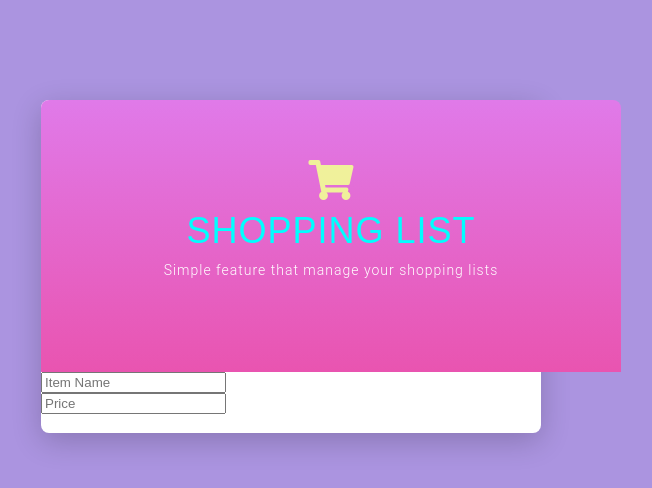
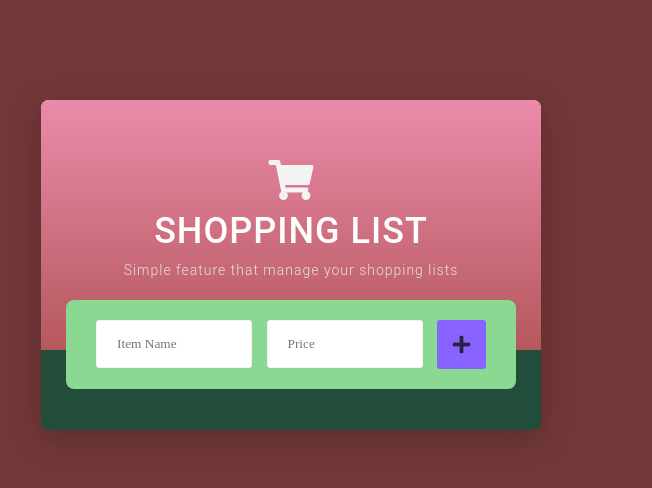
Before and after one commit to Tashanduku/Code-challenge-2, a plain HTML site: page index.html in a window 1280 px wide. Shown: the whole page, without its empty margins (349-1001 px from the left). Drawn offline with Linux system fonts and the light colour scheme.

Commit message:
stuled the content box and button

```diff
--- a/style.css
+++ b/style.css
@@ -1,64 +1,143 @@
+* {
+  font-family: serif;
+  transition: all 0.4s;
+  box-sizing: border-box;
+  position: relative;
+}
 
-html,
+
 body {
   width: 100%;
   height: 100%;
   margin: 0;
-  background-color: #ab94e0;
+  background-color: #723838;
 }
 
 #shopping-list {
   display: block;
-    background-color: #ffffff;
-    color: #fff;
+  background-color: #234d3b;
+  color: #ffffff;
   width: 500px;
   border-radius: 8px;
-    box-shadow: 0 8px 30px rgba(0, 0, 0, 0.2);
+  box-shadow: 0px 8px 30px 0px rgba(0, 0, 0, 0.2);
   margin: 100px auto;
   padding-bottom: 1px;
 }
 
-  #shopping-list .top-box {
+  .top-box {
     padding: 60px 40px 80px 40px;
-    background-color: #e8e8ea;
+    background-color: #ffffff;
     border-radius: 8px 8px 0 0;
     position: relative;
     width: 500px;
+    height: 250px;
     overflow: hidden;
     text-align: center;
-    background: linear-gradient(to bottom, #e07ae9, #e954b0);
+  }
+
+  .top-box:after {
+      position: absolute;
+      top: 0;
+      left: 0;
+      width: 100%;
+      height: 100%;
+      content: '';
+      opacity: 0.8;
+      background-image: linear-gradient(to bottom, #e66e96, #a32e33);
     }
 
 
-/* styling the icon*/
-  #shopping-list .top-box .icon {
+/*styling the icon */
+    .icon {
       display: inline-block;
       z-index: 2;
+
+      i.fas {
+        font-size: 40px;
+        color: #f3f3f3;
+      }
     }
 
-  #shopping-list .top-box .icon i.fas {
-    font-size: 40px;
-    color:rgb(240, 241, 155);
-  }
 
-  /*styling the heading and paragraph */
-  #shopping-list .top-box h1 {
-    font-family: 'Poppins', sans-serif;;
+    /*styling the heading and paragraph*/
+    h1 {
+      font-family: 'Roboto';
       text-transform: uppercase;
       font-weight: 500;
       z-index: 2;
       margin: 10px auto 0 auto;
       font-size: 36px;
       letter-spacing: 1px;
-    color:aqua
     }
 
-  #shopping-list .top-box p {
+    p {
       font-family: 'Roboto';
       letter-spacing: 1px;
-    color: rgb(255, 255, 255);
+      color: #e4e4e4;
       z-index: 2;
       font-size: 14px;
       font-weight: 300;
       margin-top: 10px;
     }
+
+  /*content box*/
+
+  .content {
+    padding: 20px 30px;
+    width: 450px;
+    margin: 0 auto 40px auto;
+    margin-top: -50px;
+    background-color: #8bd892;
+    border-radius: 8px;
+  }
+
+    #title-area {
+      padding: 0;
+      border: 0;
+      background-color: transparent;
+      margin-top: 0;
+      display: flex;
+      justify-content: space-between;
+      flex-wrap: wrap;
+    }
+
+      .group {
+        width: 40%;
+      }
+
+      input { /*rem*/
+        width: 100%;
+        padding: 15px 20px;
+        border: 1px solid #f3f3f3;
+        border-radius: 3px;
+
+        &:focus {
+          outline: none;
+          transition: all 0.3s ease-in-out;
+          border-color: #8563f3;
+        }
+      }
+
+
+      /*button */
+      .add-btn {
+        cursor: pointer;
+        width: 49px;
+        height: 49px;
+        text-align: center;
+        border-radius: 3px;
+        background-color: #8863ff;
+        border: 2px solid #8863ff;
+        line-height: 49px;
+      }
+
+        .add-btn:hover {
+          background-color: #5635c5;
+          border: 2px solid #5635c5;
+          color: #fff;
+        }
+
+          i.fas {
+            color: #292341;
+            font-size: 20px;
+          }
```
Lines whose indentation alone changed are shown as unchanged.
